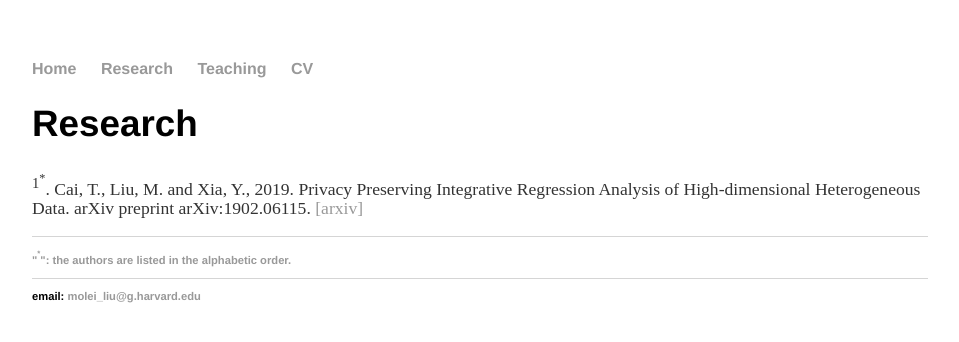
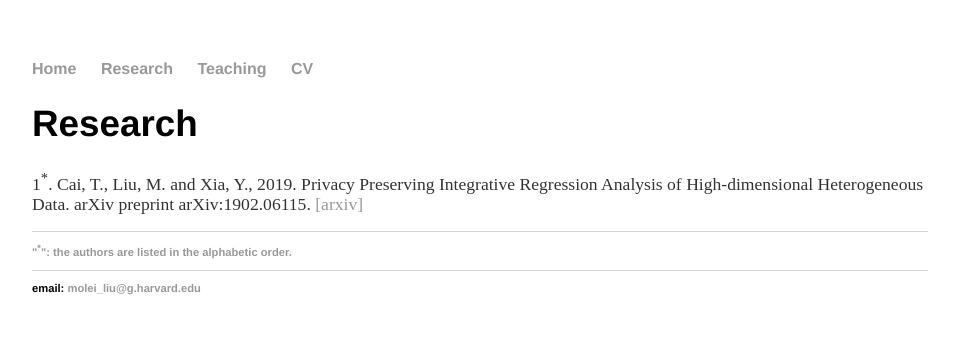
Before and after one commit to moleibobliu/moleibobliu.github.io, a Jekyll site: the page built from pub/index.html, in a window 1280 px wide. Shown: the top 342 px of the page, without its empty margins (160-1119 px from the left). Built offline with Jekyll 4.4.1, drawn with Linux system fonts in a browser that asks for light colours.

```diff
--- a/pub/index.html
+++ b/pub/index.html
@@ -4,14 +4,14 @@ title: Molei Liu
 ---
 <div class="blurb">
 	<h1> Research </h1>
-	<p> <sup>1<sup>*</sup></sup>. Cai, T., Liu, M. and Xia, Y., 2019.
+	<p> 1<sup>*</sup>. Cai, T., Liu, M. and Xia, Y., 2019.
 		Privacy Preserving Integrative Regression Analysis of High-dimensional Heterogeneous Data.
 		arXiv preprint arXiv:1902.06115.<a href="https://arxiv.org/abs/2006.03980"> [arxiv] </a>
 		<a href="https://github.com/moleibobliu/Distillation-CRT">
 		 </h1>
 	<footer>
 	    <ul>
-	       <li> "<sup><sup>*</sup></sup>": the authors are listed in the alphabetic order. </a></li>
+	       <li> "<sup>*</sup>": the authors are listed in the alphabetic order. </a></li>
 	   </ul>
 	</footer>
 
```
